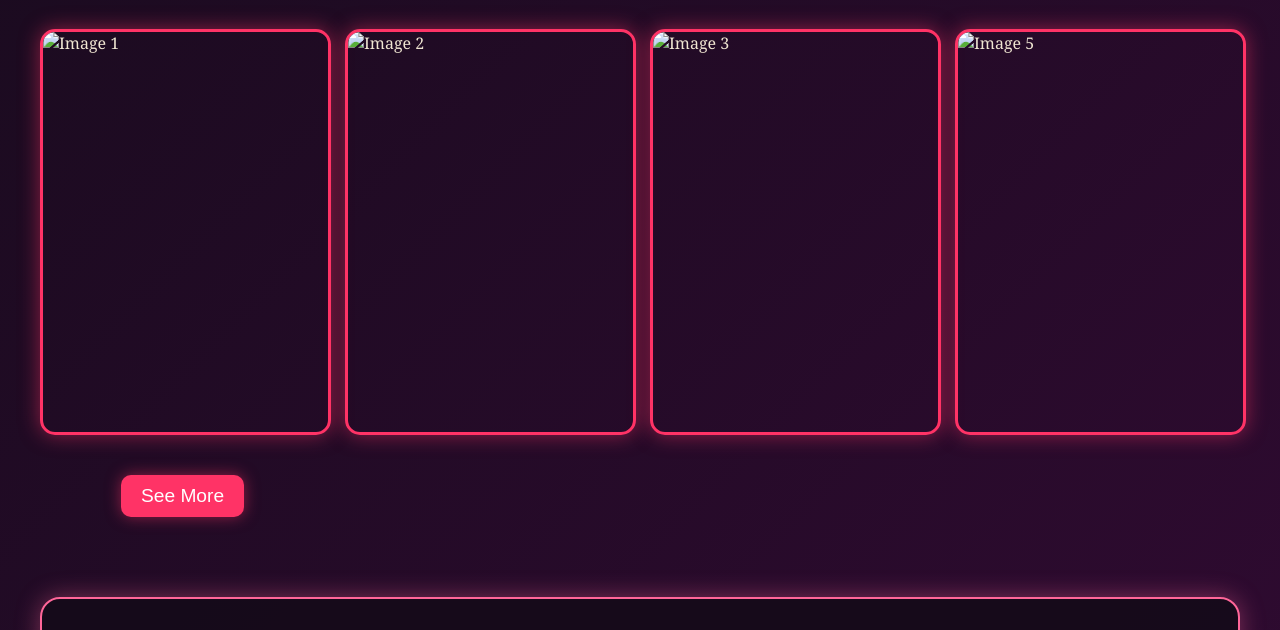
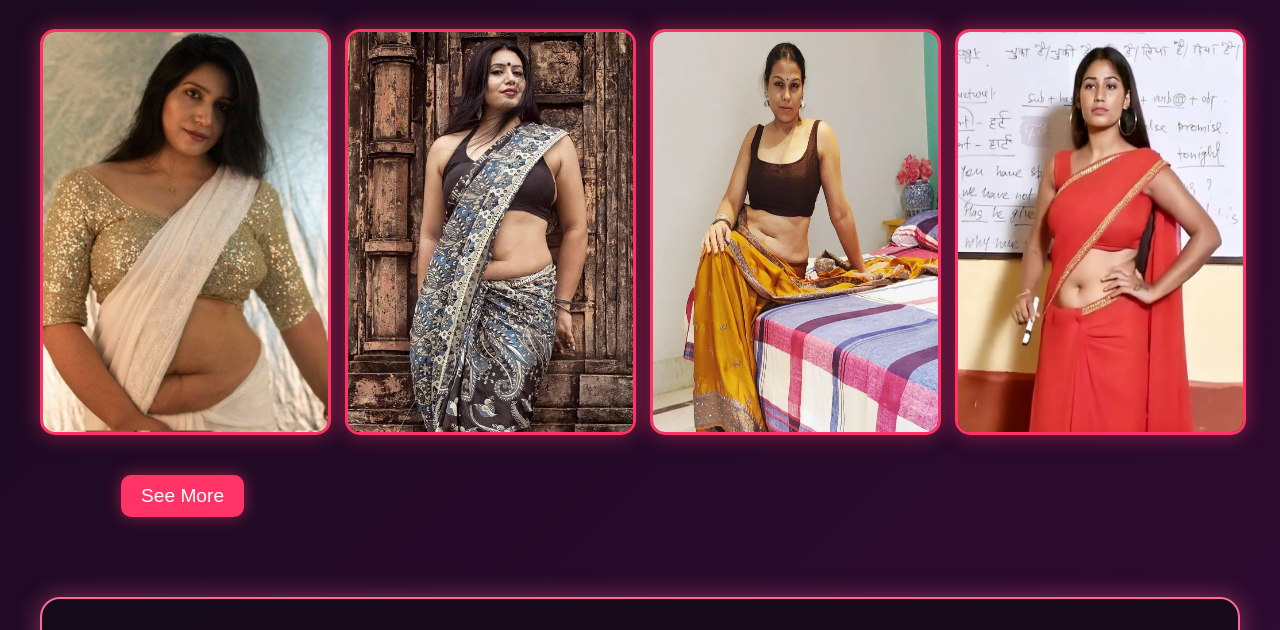
Before and after one commit to prv0097/kemp, a plain HTML site: page index.html in a window 1280 px wide. Shown: the part 170-800 px from the top of the page. Drawn offline with Linux system fonts and the light colour scheme; the site is published under a folder, as on GitHub Pages, so addresses that start at the root find nothing.

Commit message:
second commit

```diff
--- a/index.html
+++ b/index.html
@@ -12,10 +12,10 @@
 
         <!-- Gallery Section -->
         <section class="gallery" id="gallery">
-            <img src="/img/sn1.jfif" alt="Image 1" class="main-image">
-            <img src="/img/sn2.jfif" alt="Image 2" class="main-image">
-            <img src="/img/sn3.jfif" alt="Image 3" class="main-image">
-            <img src="/img/sn4.jfif" alt="Image 5" class="main-image">
+            <img src="img/sn1.jfif" alt="Image 1" class="main-image">
+            <img src="img/sn2.jfif" alt="Image 2" class="main-image">
+            <img src="img/sn3.jfif" alt="Image 3" class="main-image">
+            <img src="img/sn4.jfif" alt="Image 5" class="main-image">
             <button class="see-more"><a href="subscription.html">See More</a></button>
         </section>
 
```
